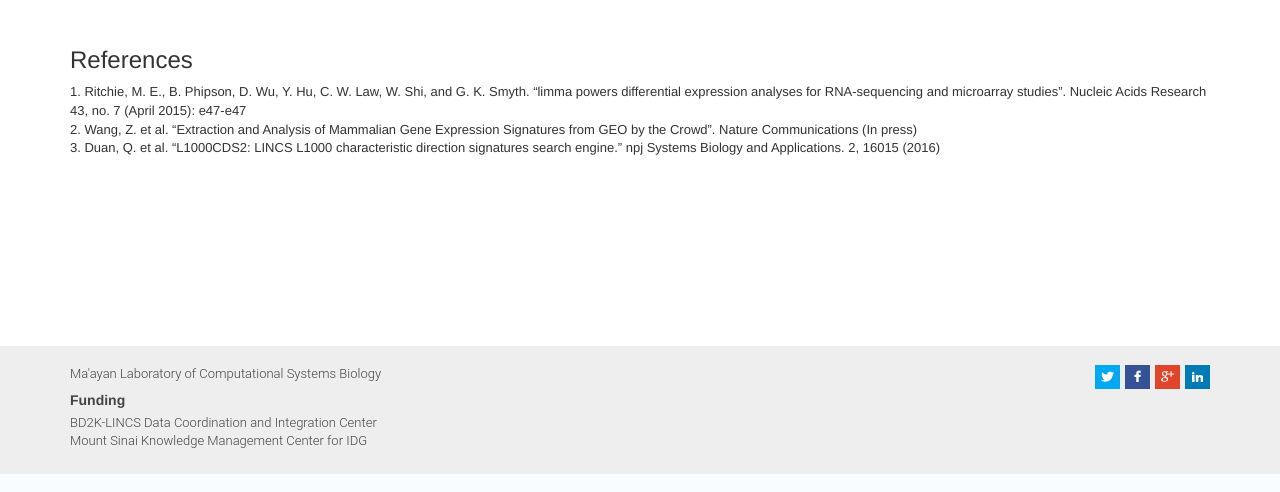
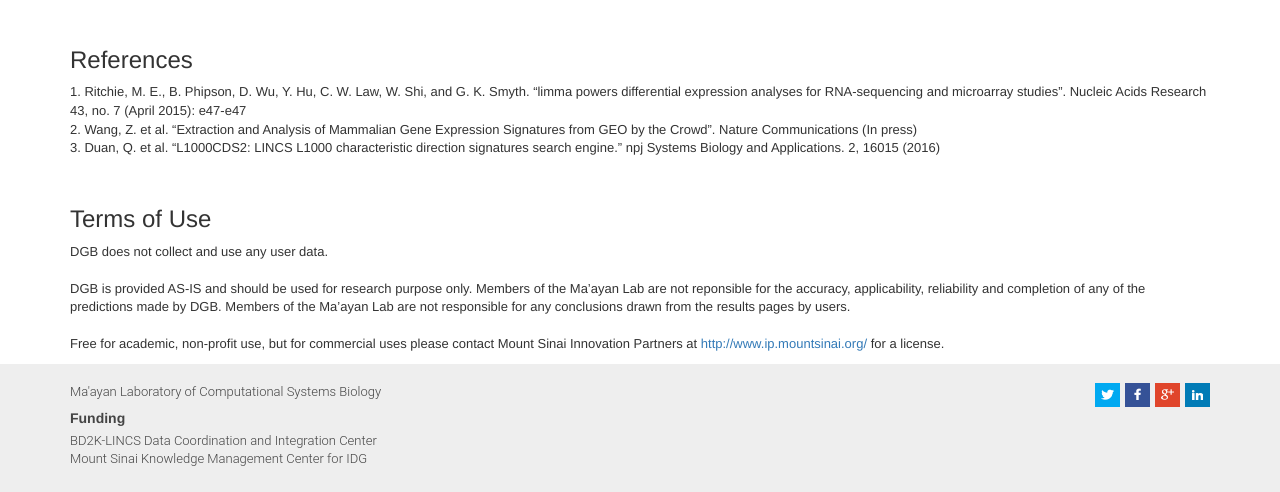
Before and after one commit to MaayanLab/Dr-Gene-Budger, a Python web app: template DGB/templates/documentation.html in a window 1280 px wide. Shown: the part 326-818 px from the top of the page. Run offline with Jinja, Linux system fonts and the light colour scheme; the template is opened without the code that fills it, so the values that code supplies are empty; some libraries are stand-ins or nearby versions.

Commit message:
Update Terms of Use.

```diff
--- a/DGB/templates/documentation.html
+++ b/DGB/templates/documentation.html
@@ -33,6 +33,19 @@
           2. Wang, Z. et al. “Extraction and Analysis of Mammalian Gene Expression Signatures from GEO by the Crowd”. Nature Communications (In press)<br>
           3. Duan, Q. et al. “L1000CDS2: LINCS L1000 characteristic direction signatures search engine.” npj Systems Biology and Applications. 2, 16015 (2016)<br>
       </p>
+
+      <br>
+
+      <h3>Terms of Use</h3>
+      <p>
+        DGB does not collect and use any user data.
+        <br />
+        <br />
+        DGB is provided AS-IS and should be used for research purpose only. Members of the Ma’ayan Lab are not reponsible for the accuracy, applicability, reliability and completion of any of the predictions made by DGB. Members of the Ma’ayan Lab are not responsible for any conclusions drawn from the results pages by users.
+        <br />
+        <br />
+        Free for academic, non-profit use, but for commercial uses please contact Mount Sinai Innovation Partners at <a href="http://www.ip.mountsinai.org/" target="_blank">http://www.ip.mountsinai.org/</a> for a license.
+      </p>
     </div>
   </div>
 </div>
```
